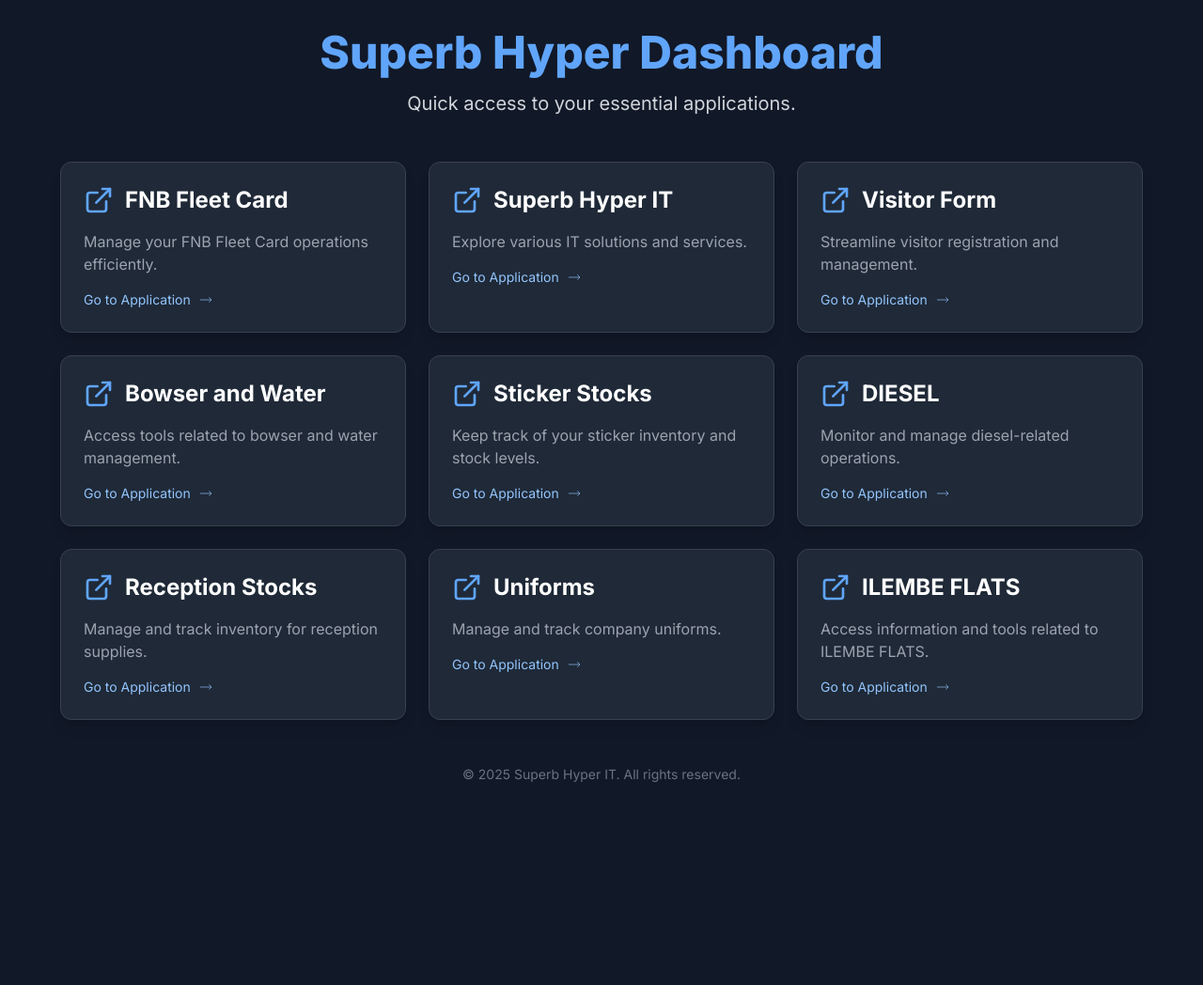
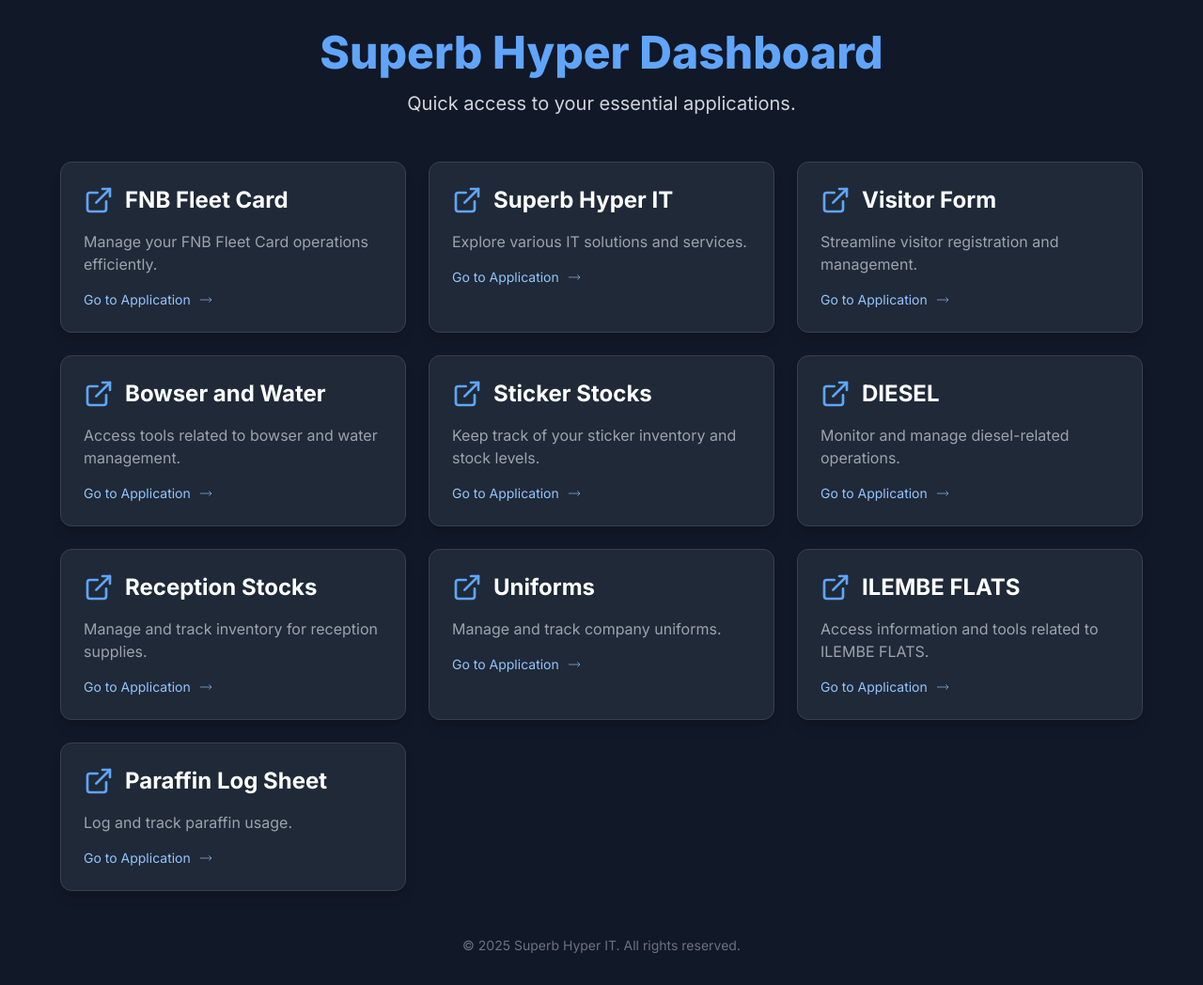
Before and after one commit to IT-SUPERBHYPER/AM-Dashboard, a plain HTML site: page index.html in a window 1280 px wide. Shown: the whole page at 94% size. Before the commit the page ends 866 px from the top, so only its background shows below. Drawn offline with nearby package versions, Linux system fonts and the light colour scheme.

Commit message:
Add files via upload

```diff
--- a/index.html
+++ b/index.html
@@ -84,6 +84,11 @@
                 url: "https://it-superbhyper.github.io/ILEMBE-FLATS/",
                 description: "Access information and tools related to ILEMBE FLATS."
             },
+            {
+                name: "Paraffin Log Sheet",
+                url: "https://it-superbhyper.github.io/Paraffin-Log-Sheet/",
+                description: "Log and track paraffin usage."
+            }
         ];
 
         // Get the container for the application cards
```
